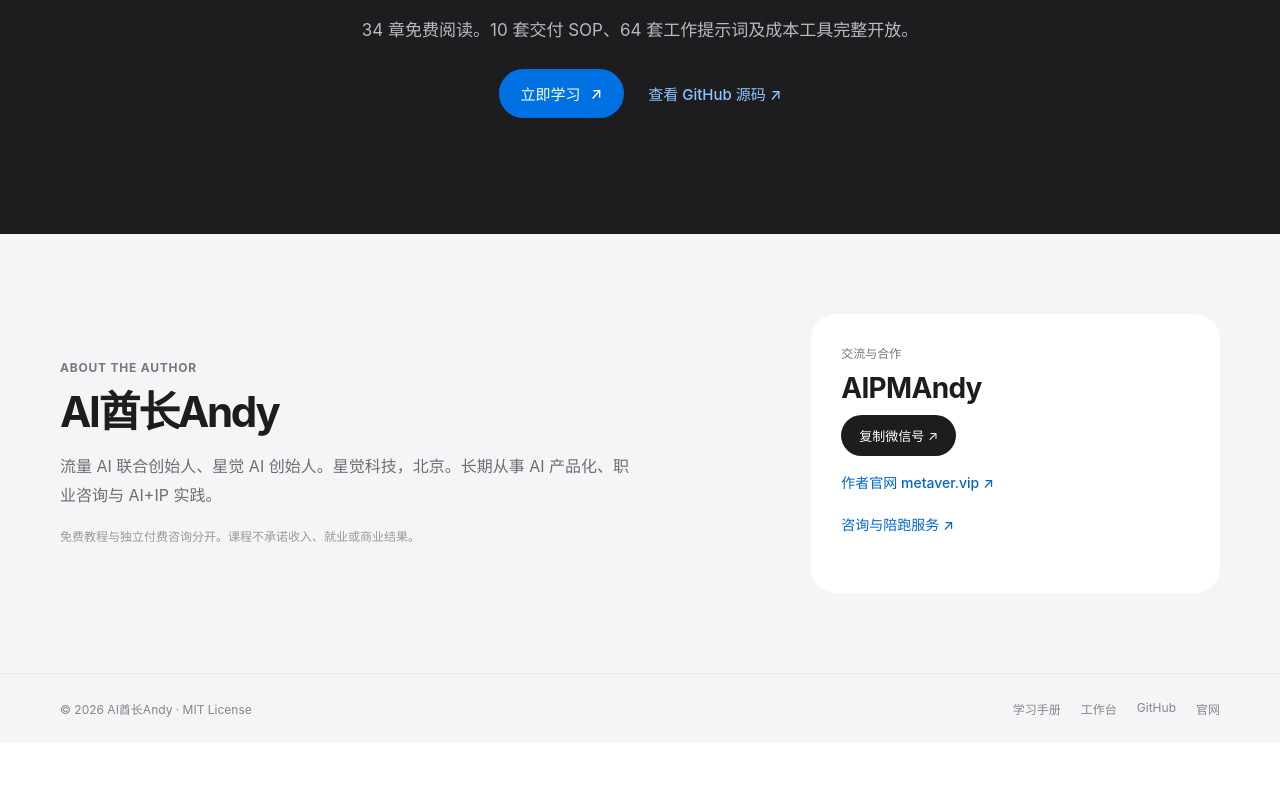
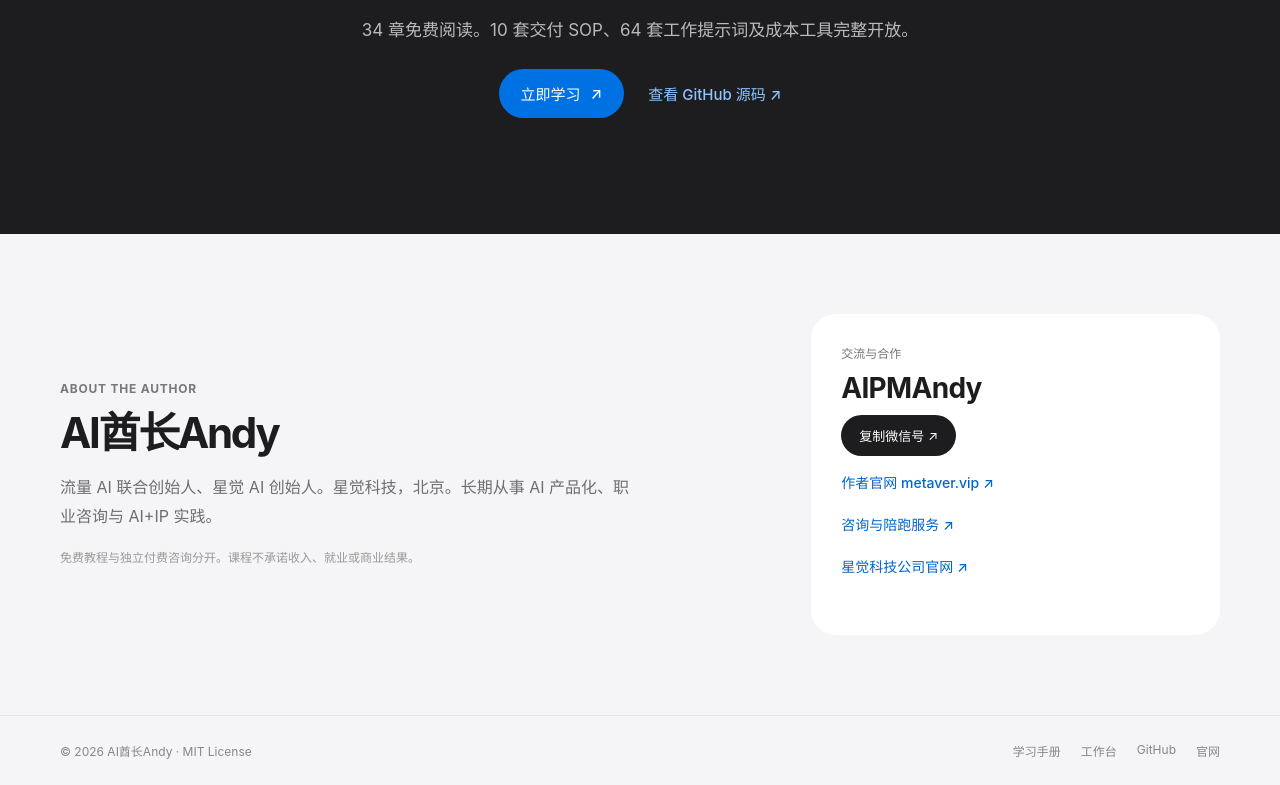
Before and after one commit to AIPMAndy/chatgpt-income-handbook, a plain HTML site: page index.html in a window 1280 px wide. Shown: the part 4353-5138 px from the top of the page. Before the commit the page ends 5096 px from the top, so only its background shows below. Drawn offline with Linux system fonts and the light colour scheme.

Commit message:
feat(web): expose verified Xingjue company website beside services CTA

```diff
--- a/index.html
+++ b/index.html
@@ -72,7 +72,7 @@
  <div class="cost-ui" aria-label="仅展示演示口径，不展示真实收入"><div class="cost-top"><span>PROJECT ECONOMICS</span><span>SCENARIO ONLY</span></div><p>收入 − 现金成本 − 劳动价值</p><h3>每一项，都算得清。</h3><div class="cost-bars"><div><span>交付工时</span><em style="--w:81%"></em></div><div><span>获客与沟通</span><em style="--w:49%"></em></div><div><span>返工与风险</span><em style="--w:31%"></em></div></div><small>示意图：条形长度不代表真实项目数据</small></div>
 </div></section>
 <section class="section section-next"><div class="section-wrap next-inner"><p class="section-eyebrow">START TODAY</p><h2>从第一章开始。<br><span>把方法变成自己的能力。</span></h2><p>34 章免费阅读。10 套交付 SOP、64 套工作提示词及成本工具完整开放。</p><div class="hero-actions"><a href="handbook.html" class="primary-button">立即学习 <span aria-hidden="true">↗</span></a><a href="https://github.com/AIPMAndy/chatgpt-income-handbook" target="_blank" rel="noopener noreferrer" class="text-button">查看 GitHub 源码 <span aria-hidden="true">↗</span></a></div></div></section>
-<section class="author-section" id="contact"><div class="section-wrap author-inner"><div><p class="section-eyebrow">ABOUT THE AUTHOR</p><h2>AI酋长Andy</h2><p>流量 AI 联合创始人、星觉 AI 创始人。星觉科技，北京。长期从事 AI 产品化、职业咨询与 AI+IP 实践。</p><p class="author-note">免费教程与独立付费咨询分开。课程不承诺收入、就业或商业结果。</p></div><div class="author-links"><span>交流与合作</span><strong>AIPMAndy</strong><button id="copyWechat" type="button">复制微信号 <span aria-hidden="true">↗</span></button><a href="https://metaver.vip/" target="_blank" rel="noopener noreferrer">作者官网 metaver.vip <span aria-hidden="true">↗</span></a><a href="https://metaver.vip/services" target="_blank" rel="noopener noreferrer">咨询与陪跑服务 <span aria-hidden="true">↗</span></a><span id="copyStatus" role="status" aria-live="polite"></span></div></div></section>
+<section class="author-section" id="contact"><div class="section-wrap author-inner"><div><p class="section-eyebrow">ABOUT THE AUTHOR</p><h2>AI酋长Andy</h2><p>流量 AI 联合创始人、星觉 AI 创始人。星觉科技，北京。长期从事 AI 产品化、职业咨询与 AI+IP 实践。</p><p class="author-note">免费教程与独立付费咨询分开。课程不承诺收入、就业或商业结果。</p></div><div class="author-links"><span>交流与合作</span><strong>AIPMAndy</strong><button id="copyWechat" type="button">复制微信号 <span aria-hidden="true">↗</span></button><a href="https://metaver.vip/" target="_blank" rel="noopener noreferrer">作者官网 metaver.vip <span aria-hidden="true">↗</span></a><a href="https://metaver.vip/services" target="_blank" rel="noopener noreferrer">咨询与陪跑服务 <span aria-hidden="true">↗</span></a><a href="https://www.a6no1.cn/" target="_blank" rel="noopener noreferrer">星觉科技公司官网 <span aria-hidden="true">↗</span></a><span id="copyStatus" role="status" aria-live="polite"></span></div></div></section>
 </main>
 <footer class="footer"><div class="section-wrap footer-inner"><span>© 2026 AI酋长Andy · <a href="LICENSE">MIT License</a></span><div><a href="handbook.html">学习手册</a><a href="workbench.html">工作台</a><a href="https://github.com/AIPMAndy/chatgpt-income-handbook" target="_blank" rel="noopener noreferrer">GitHub</a><a href="https://metaver.vip/" target="_blank" rel="noopener noreferrer">官网</a></div></div></footer>
 <script>
```
